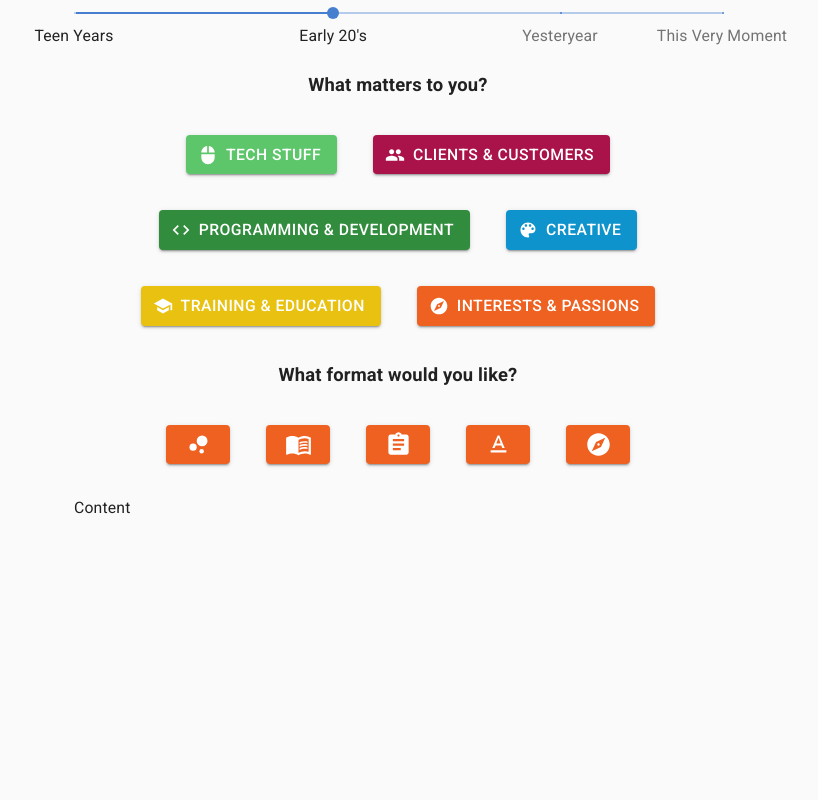
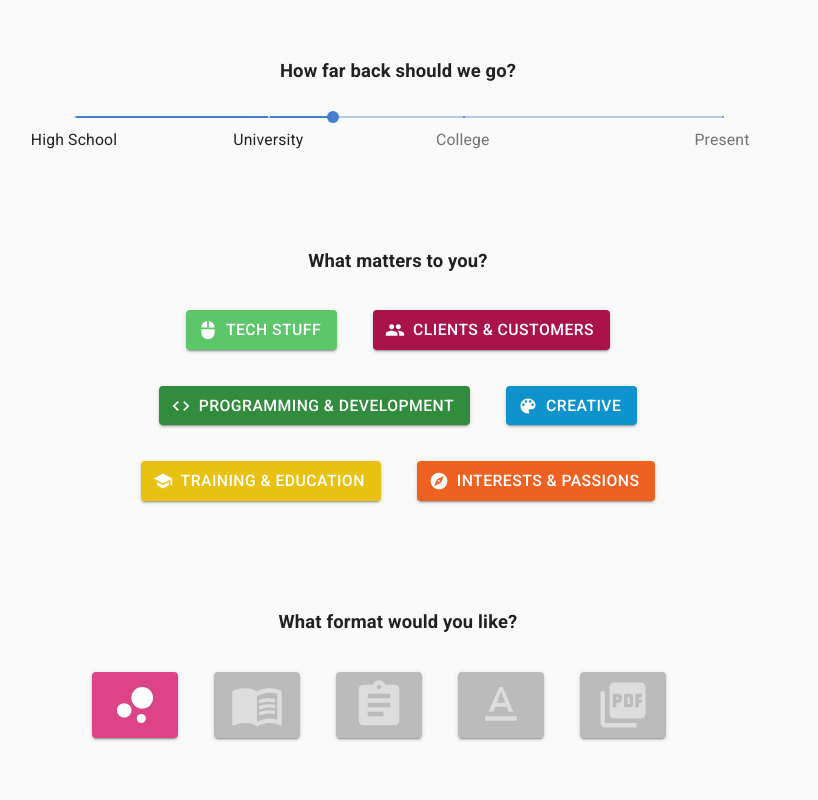
Before and after one commit to choozin/portfolio, a Next.js app: page /resume in a window 1280 px wide. Shown: the part 300-1100 px from the top of the page, without its empty margins (242-1060 px from the left). Before the commit the page ends 928 px from the top, so only its background shows below. Built offline with nearby package versions, Linux system fonts and the light colour scheme; what re-base would draw is missing.

Commit message:
Condensed resume generator into smaller components, added more motion and graphical effects.

```diff
--- a/components/resume/resume.module.css
+++ b/components/resume/resume.module.css
@@ -1,5 +1,6 @@
 .header {
     text-align: center;
+    margin-bottom: 7rem;
 }
 
 .title {
@@ -12,16 +13,19 @@
     text-align: center;
     justify-content: center;
     flex-direction: column;
+    margin-bottom: 7rem;
 }
 
 .timeframe {
     width: 100%;
     justify-content: center;
+    margin-bottom: 4rem;
 }
 
 .categories {
     width: 100%;
     justify-content: space-between;
+    margin-bottom: 4rem;
 }
 
 .categories h3 {
@@ -32,9 +36,14 @@
 
 }
 
-.sort {
+.formatBtns {
+    display: flex;
+}
+
+.format {
     width: 100%;
     justify-content: center;
+    margin-bottom: 4rem;
 }
 
 .content {
--- a/components/resume/resume.tsx
+++ b/components/resume/resume.tsx
@@ -6,9 +6,56 @@ import styles from './resume.module.css'
 
 import Button from '@material-ui/core/Button';
 import Slider from '@material-ui/core/Slider'
-import { Code, School, People, Explore, Mouse, Palette, BubbleChart, Assignment, MenuBook, TextFormat } from '@material-ui/icons';
+import { Code, School, People, Explore, Mouse, Palette, BubbleChart, Assignment, MenuBook, TextFormat, PictureAsPdf } from '@material-ui/icons';
 
 import useWindowDimensions from '../hooks/useWindowDimensions'
+
+const FormatButton = ({ label, color, click, currentlyClicked, icon }) => {
+
+    const [mouseOver, setMouseOver] = useState(false)
+
+    return (
+        <div style={{ height: '7rem' }}>
+            <Button
+                variant="contained"
+                color="secondary"
+                style={{
+                    color: currentlyClicked === label ? '#fff' : '#ddd',
+                    backgroundColor: currentlyClicked === label ? color : '#bbb',
+                    margin: '1rem'
+                }}
+                className={styles.formatBtn}
+                value={label}
+                onClick={click}
+                onMouseEnter={() => setMouseOver(true)}
+                onMouseLeave={() => setMouseOver(false)}
+            >
+                {icon}
+            </Button>
+            {mouseOver && <motion.div
+                initial={{
+                    opacity: 0,
+                }}
+                animate={{
+                    opacity: 100,
+                    transition: {
+                        duration: 7.0
+                    },
+                }}
+            >
+                <span style={{
+                    color: color,
+                    fontWeight: 'bold',
+                    position: 'relative',
+                    top: '-0.5rem',
+                    textShadow: '0px 0px 1.5px '+color,
+                }}>
+                    {label}
+                </span>
+            </motion.div>}
+        </div>
+    )
+}
 
 const Resume = () => {
 
@@ -32,29 +79,29 @@ const Resume = () => {
     const [education, setEducation] = useState(true);
     const [interests, setInterests] = useState(true);
 
-    const [infographic, setInfographic] = useState(true);
-    const [storybook, setStorybook] = useState(true);
-    const [oleStandard, setOleStandard] = useState(true);
-    const [plainText, setPlainText] = useState(true);
-    const [binary, setBinary] = useState(true);
+    const [selectedFormat, setSelectedFormat] = useState('Infographic')
+
+    const updateSelectedFormat = (value) => {
+
+    }
 
 
     const marks = [
         {
             value: 0,
-            label: 'Teen Years',
+            label: `High School`,
         },
         {
-            value: 40,
-            label: `Early 20's`,
+            value: 30,
+            label: 'University',
         },
         {
-            value: 75,
-            label: 'Yesteryear',
+            value: 60,
+            label: 'College',
         },
         {
             value: 100,
-            label: 'This Very Moment',
+            label: 'Present',
         },
     ];
 
@@ -87,27 +134,34 @@ const Resume = () => {
         }
     }
 
-    const formatButtonClick = (e) => {
-        e.preventDefault();
-        console.log(e.currentTarget.value);
-        switch (e.currentTarget.value) {
-            case 'infographic':
-                setInfographic(!infographic)
-                break;
-            case 'storybook':
-                setStorybook(!storybook)
-                break;
-            case 'oleStandard':
-                setOleStandard(!oleStandard)
-                break;
-            case 'plainText':
-                setPlainText(!plainText)
-                break;
-            case 'binary':
-                setBinary(!binary)
-                break;
-        }
-    }
+    const formatFontSize = '3rem'
+    const formatOptions = [
+        {
+            label: 'Infographic',
+            color: '#d48',
+            icon: <BubbleChart style={{ fontSize: formatFontSize }} />,
+        },
+        {
+            label: 'Storybook',
+            color: '#d0d',
+            icon: <MenuBook style={{ fontSize: formatFontSize }} />,
+        },
+        {
+            label: 'Ole Standard',
+            color: '#40d',
+            icon: <Assignment style={{ fontSize: formatFontSize }} />,
+        },
+        {
+            label: 'Plain Text',
+            color: '#d80',
+            icon: <TextFormat style={{ fontSize: formatFontSize }} />,
+        },
+        {
+            label: 'PDF',
+            color: '#d00',
+            icon: <PictureAsPdf style={{ fontSize: formatFontSize }} />,
+        },
+    ]
 
     return (
         <div className={styles.resume}>
@@ -139,8 +193,7 @@ const Resume = () => {
                         }
                     }}
                 >
-                    We're not here to waste time.
-                    <br />Please use the control panel below to generate a resume that's relevant for you!
+                    Please use the control panel below to generate a resume that's relevant for you!
                 </motion.span>
             </motion.div>
 
@@ -161,7 +214,7 @@ const Resume = () => {
                             defaultValue={40}
                             getAriaValueText={sliderValue}
                             aria-labelledby="discrete-slider-custom"
-                            step={5}
+                            step={10}
                             marks={marks}
                         />
                     </div>
@@ -265,82 +318,23 @@ const Resume = () => {
                     </Button>
                 </motion.div>
 
-                <motion.div className={styles.sort}
+                <motion.div className={styles.format}
                     animate={{
 
                     }}
                 >
                     <h3>What format would you like?</h3>
-                    <Button
-                        variant="contained"
-                        color="secondary"
-                        style={{
-                            color: infographic ? '#fff' : '#ddd',
-                            backgroundColor: infographic ? '#ee6120' : '#bbb',
-                            margin: '1rem'
-                        }}
-                        className={styles.formatBtn}
-                        value='infographic'
-                        onClick={(e) => formatButtonClick(e)}
-                    >
-                        <BubbleChart />
-                    </Button>
-                    <Button
-                        variant="contained"
-                        color="secondary"
-                        style={{
-                            color: storybook ? '#fff' : '#ddd',
-                            backgroundColor: storybook ? '#ee6120' : '#bbb',
-                            margin: '1rem'
-                        }}
-                        className={styles.formatBtn}
-                        value='storybook'
-                        onClick={(e) => formatButtonClick(e)}
-                    >
-                        <MenuBook />
-                    </Button>
-                    <Button
-                        variant="contained"
-                        color="secondary"
-                        style={{
-                            color: oleStandard ? '#fff' : '#ddd',
-                            backgroundColor: oleStandard ? '#ee6120' : '#bbb',
-                            margin: '1rem'
-                        }}
-                        className={styles.formatBtn}
-                        value='oleStandard'
-                        onClick={(e) => formatButtonClick(e)}
-                    >
-                        <Assignment />
-                    </Button>
-                    <Button
-                        variant="contained"
-                        color="secondary"
-                        style={{
-                            color: plainText ? '#fff' : '#ddd',
-                            backgroundColor: plainText ? '#ee6120' : '#bbb',
-                            margin: '1rem'
-                        }}
-                        className={styles.formatBtn}
-                        value='plainText'
-                        onClick={(e) => formatButtonClick(e)}
-                    >
-                        <TextFormat />
-                    </Button>
-                    <Button
-                        variant="contained"
-                        color="secondary"
-                        style={{
-                            color: binary ? '#fff' : '#ddd',
-                            backgroundColor: binary ? '#ee6120' : '#bbb',
-                            margin: '1rem'
-                        }}
-                        className={styles.formatBtn}
-                        value='binary'
-                        onClick={(e) => formatButtonClick(e)}
-                    >
-                        <Explore />
-                    </Button>
+                    <div className={styles.formatBtns}>
+                        {formatOptions.map(format =>
+                            <FormatButton
+                                label={format.label}
+                                color={format.color}
+                                click={() => setSelectedFormat(format.label)}
+                                currentlyClicked={selectedFormat}
+                                icon={format.icon}
+                            />
+                        )}
+                    </div>
                 </motion.div>
             </motion.div>
 
```
